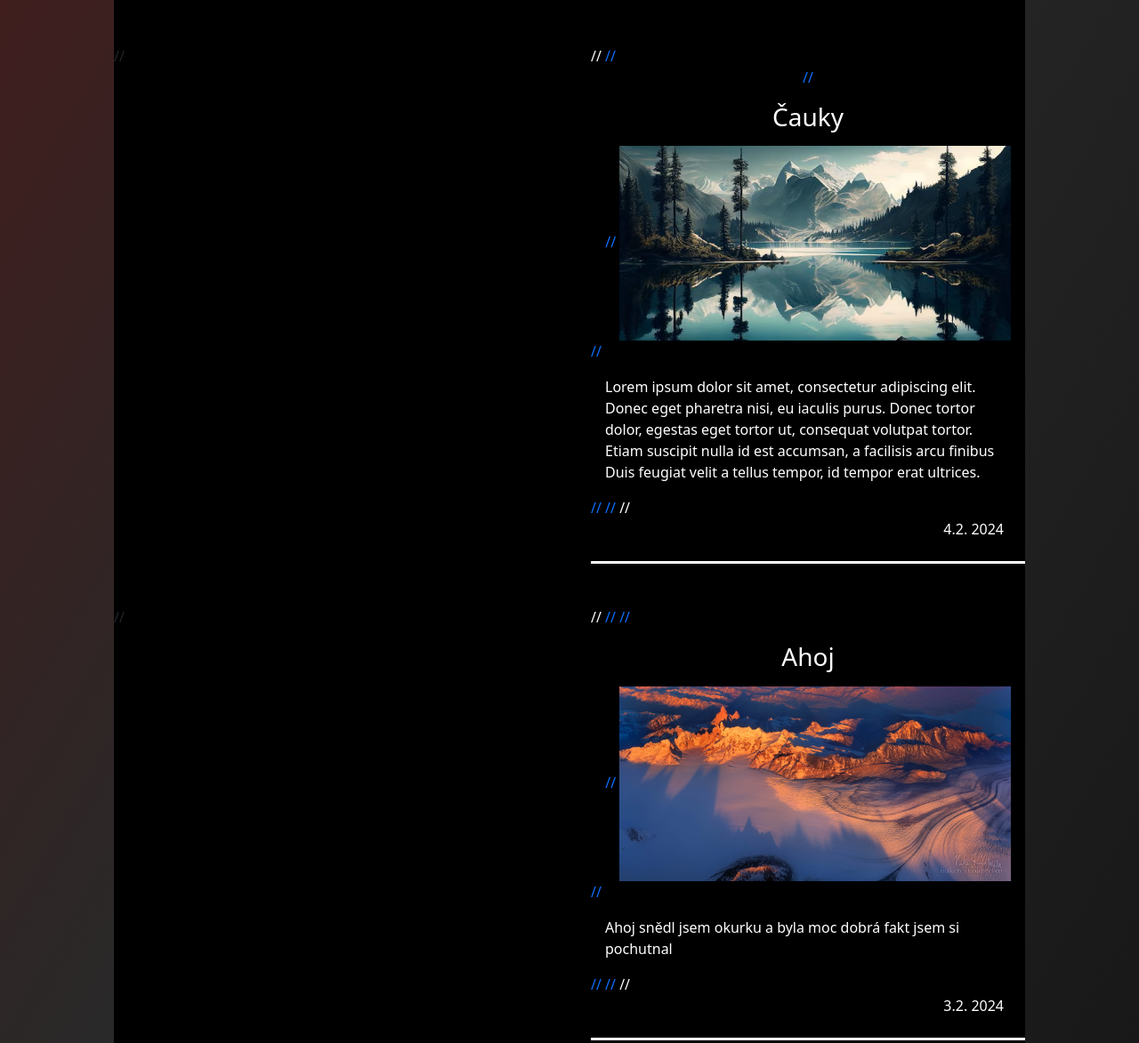
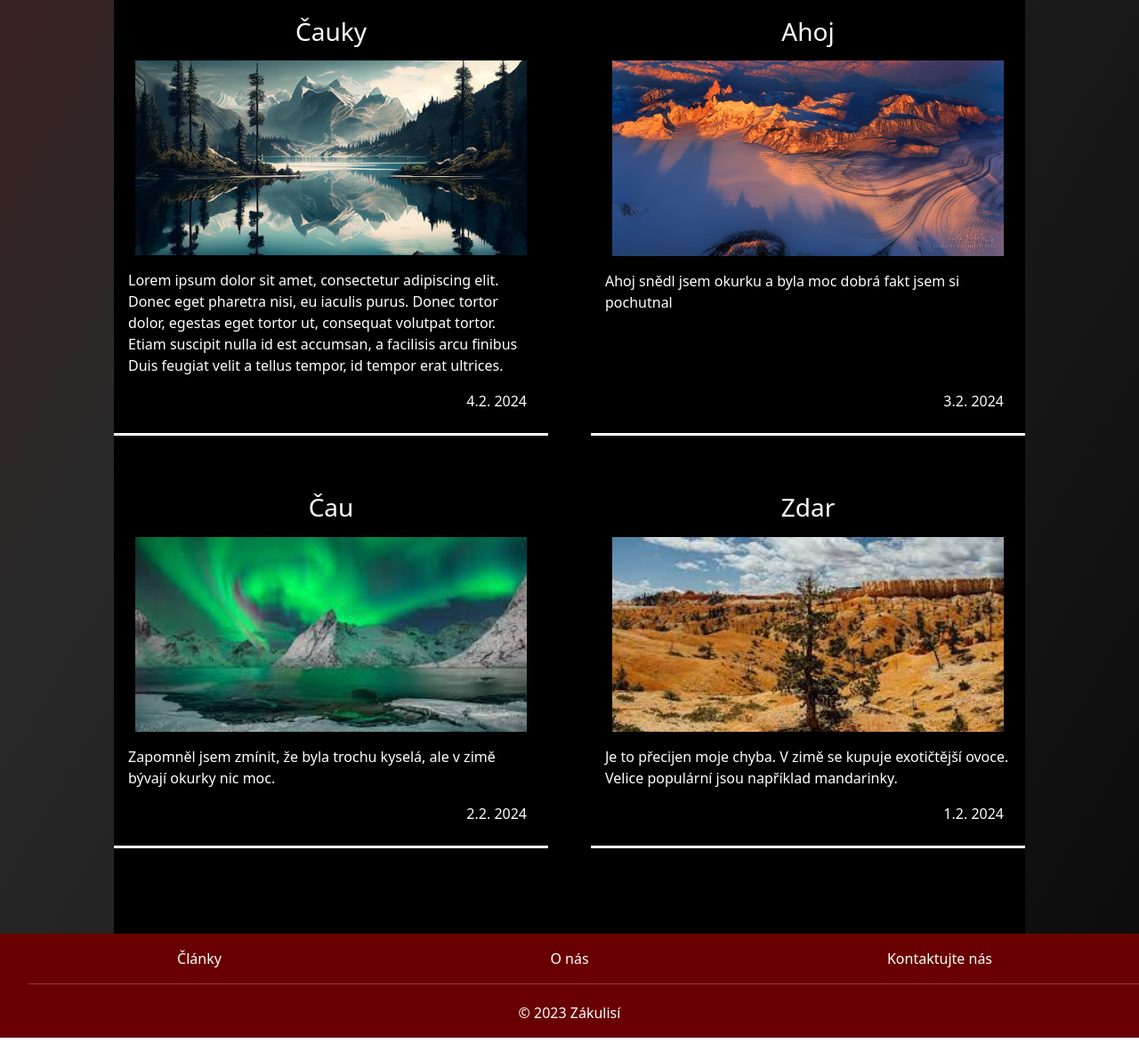
Before and after one commit to Shachmatt/Zakulisi, a plain HTML site: page index.html in a window 1280 px wide. Shown: the part 725-1898 px from the top of the page at 89% size. Drawn offline with nearby package versions, Linux system fonts and the light colour scheme.

Commit message:
Update index.html

```diff
--- a/index.html
+++ b/index.html
@@ -81,59 +81,59 @@
 </a>
 </div>
 
-// <hr class="carka">
-//<div class="clanky">
-  //  <div class="clanek">
-    //    <a class="a2" href="">
-      //      <center>
-//            <h3 class="nadpismal n2"></h3>
-//            <img class="obrazek o2" src="" alt="img"></center>
-  //          <p class="textik t2"></p>
-    //        <div class="dato d2"></div>
+ <hr class="carka">
+<div class="clanky">
+    <div class="clanek">
+        <a class="a2" href="">
+            <center>
+            <h3 class="nadpismal n2"></h3>
+            <img class="obrazek o2" src="" alt="img"></center>
+          <p class="textik t2"></p>
+        <div class="dato d2"></div>
 
-//        </a>
-  //  </div>
+       </a>
+  </div>
 
 
-//    <div class="clanek">
-//            <a class="a3" href="">
-//
-//                <center><h3 class="nadpismal n3"></h3>
-//                <img class="obrazek o3" src="" alt="img"></center>
-//                <p class="textik t3"></p>
-//                <div class="dato d3"></div>
+    <div class="clanek">
+            <a class="a3" href="">
+
+                <center><h3 class="nadpismal n3"></h3>
+                <img class="obrazek o3" src="" alt="img"></center>
+                <p class="textik t3"></p>
+                <div class="dato d3"></div>
 
 
 
-  //          </a>
-    //</div>
+          </a>
+    </div>
 
 
 
-//    <div class="clanek">
-  //      <a class="a4" href="">
-//
-  //          <center><h3 class="nadpismal n4"></h3>
-    //        <img class="obrazek o4" src="" alt="img"></center>
-      //      <p class="textik t4"></p>
-        //    <div class="dato d4"></div>
+    <div class="clanek">
+      <a class="a4" href="">
+
+          <center><h3 class="nadpismal n4"></h3>
+            <img class="obrazek o4" src="" alt="img"></center>
+            <p class="textik t4"></p>
+           <div class="dato d4"></div>
 
 
-//         </a>
-  //  </div>
+         </a>
+  </div>
 
-//    <div class="clanek">
-  //      <a class="a5" href="">
+    <div class="clanek">
+      <a class="a5" href="">
 
-//            <center><h3 class="nadpismal n5"></h3>
-  //          <img class="obrazek o5" src="" alt="img"></center>
-    //        <p class="textik t5"></p>
+            <center><h3 class="nadpismal n5"></h3>
+          <img class="obrazek o5" src="" alt="img"></center>
+        <p class="textik t5"></p>
 
-      //<div class="dato d5"></div>
+      <div class="dato d5"></div>
 
-        // </a>
-//    </div>
-//</div>
+         </a>
+    </div>
+</div>
 
 
 
```
